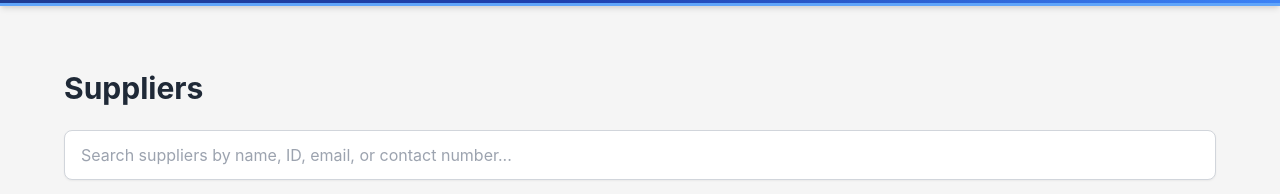
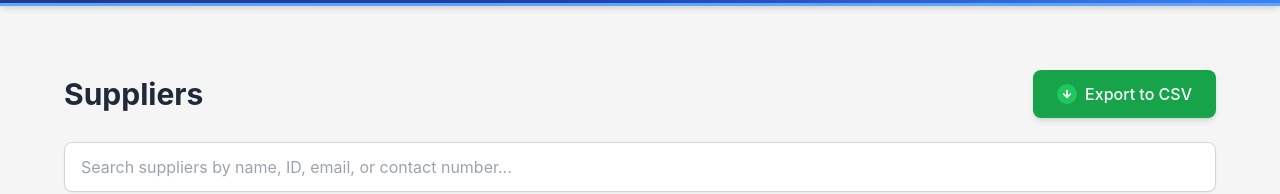
Before and after one commit to Hasintha01/HeavySync, a React (Create React App) app in the folder frontend/: page /suppliers in a window 1280 px wide. Shown: the part 152-346 px from the top of the page. Built offline with nearby package versions, Linux system fonts and the light colour scheme; no server answers; sample sign-in values are in the browser's storage; the HTML template or start-up script is replaced by a standard one.

Commit message:
feat: Add CSV export functionality for suppliers

```diff
--- a/frontend/src/modules/supplier/pages/SupplierList.jsx
+++ b/frontend/src/modules/supplier/pages/SupplierList.jsx
@@ -64,10 +64,53 @@ const SupplierList = () => {
     );
   });
 
+  // Export filtered suppliers to CSV
+  const exportToCSV = () => {
+    if (!filteredSuppliers.length) return;
+    const headers = [
+      'Supplier ID', 'Name', 'Email', 'Contact Number', 'Address', 'Report ID'
+    ];
+    const rows = filteredSuppliers.map(supplier => [
+      supplier.supplierId,
+      supplier.name,
+      supplier.email,
+      supplier.contactNumber,
+      supplier.address,
+      supplier.reportId
+    ]);
+    let csvContent = '';
+    csvContent += headers.join(',') + '\n';
+    rows.forEach(row => {
+      csvContent += row.map(val => `"${val ?? ''}"`).join(',') + '\n';
+    });
+    const blob = new Blob([csvContent], { type: 'text/csv;charset=utf-8;' });
+    const url = URL.createObjectURL(blob);
+    const link = document.createElement('a');
+    link.href = url;
+    link.setAttribute('download', `Suppliers_${new Date().toISOString().split('T')[0]}.csv`);
+    document.body.appendChild(link);
+    link.click();
+    document.body.removeChild(link);
+  };
+
   return (
     <div className="p-8 max-w-7xl mx-auto">
-      {/* Page Title */}
-      <h2 className="text-3xl font-bold mb-6 text-gray-800">Suppliers</h2>
+      {/* Page Title and Export Button */}
+      <div className="flex justify-between items-center mb-6">
+        <h2 className="text-3xl font-bold text-gray-800">Suppliers</h2>
+        <button
+          onClick={exportToCSV}
+          disabled={filteredSuppliers.length === 0}
+          className="flex items-center gap-2 bg-green-600 text-white px-6 py-3 rounded-lg hover:bg-green-700 transition-colors font-medium shadow-md"
+          style={{ minWidth: 160 }}
+        >
+          <svg width="20" height="20" viewBox="0 0 24 24" fill="none" xmlns="http://www.w3.org/2000/svg">
+            <rect width="24" height="24" rx="12" fill="#22c55e" />
+            <path d="M12 16V8M12 16L8 12M12 16L16 12" stroke="#fff" strokeWidth="2" strokeLinecap="round" strokeLinejoin="round" />
+          </svg>
+          Export to CSV
+        </button>
+      </div>
 
       {/* Search Bar */}
       <div className="mb-6">
```
